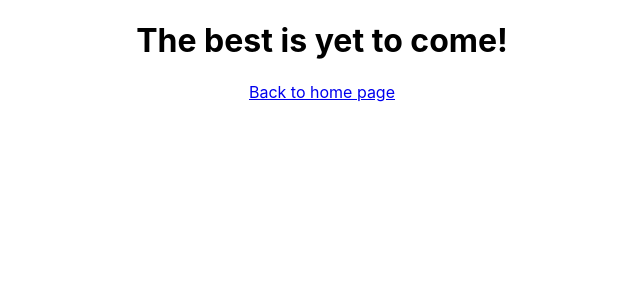
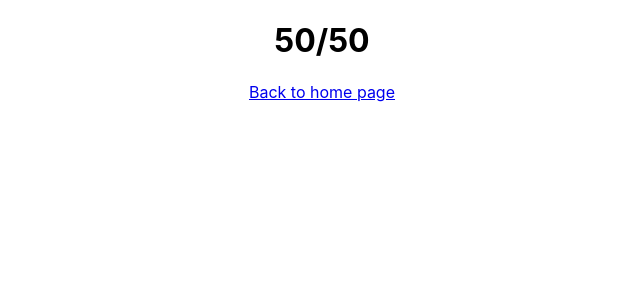
Before and after one commit to aselassie/kodflix, a React (Create React App) app: page /5050 in a window 1280 px wide. Shown: the top 300 px of the page, without its empty margins (318-958 px from the left). Built offline with nearby package versions, Linux system fonts and the light colour scheme.

Commit message:
task 13 and 14 refactor css and show titles on click

```diff
--- a/src/App.js
+++ b/src/App.js
@@ -1,6 +1,6 @@
 import React, { Component } from "react";
 import { BrowserRouter as Router, Route } from "react-router-dom";
-import Gallaries from "./Gallaries";
+import Galleries from "./Galleries";
 import Details from "./Details";
 
 import "./App.css";
@@ -10,8 +10,8 @@ class App extends Component {
     return (
       <Router>
         <div className="App">
-          <Route exact path='/' component={Gallaries}/>
-          <Route exact path='/:details' component={Details}/>
+          <Route exact path='/' component={Galleries}/>
+          <Route exact path='/:galleryId' component={Details}/>
         </div>
       </Router>
     );
--- a/src/Details.js
+++ b/src/Details.js
@@ -1,38 +1,31 @@
-import React, { Component } from 'react';
-import { Link } from 'react-router-dom';
-
+import React, { Component } from "react";
+import { Link } from "react-router-dom";
+import getGalleries from "./galleries-get";
 
 export default class Details extends Component {
 
-    constructor(){
+  constructor() {
     super();
     this.state = {
-            welcomeMessage: 'Welcome to the details page - WIP:'
-        }
+      gallery: {}
+    };
   }
 
-    componentDidMount(){
-        setTimeout(()=>{
+  componentDidMount() {
+    let galleryId = this.props.match.params.galleryId;
+    let gallery = getGalleries()
+        .find((gallery) => gallery.id === galleryId);
     this.setState({
-                welcomeMessage: 'The best is yet to come!'
+      gallery: gallery
     });
-        }, 3000);
   }
-    render(){
-        return(
+
+  render() {
+    return (
       <div>
-                <h1>{this.state.welcomeMessage}</h1>
-                <Link to='/'>Back to home page</Link>
+        <h1>{this.state.gallery.name}</h1>
+        <Link to="/">Back to home page</Link>
       </div>
     );
   }
 }
-
-// export default function Details(){
-//     return (
-//       <div>
-//           <h1>Welcome to the details page - WIP: </h1>
-//           <Link to='/'>Back to home page</Link>
-//       </div>
-//     )
-//   }
--- a/src/Gallaries.js
+++ b/src/Galleries.js
@@ -3,7 +3,7 @@ import Stack from './Stack';
 import getGalleries from './galleries-get';
 
 
-export default function Gallaries() {
+export default function Galleries() {
     return (
       <div>
         <div className="container">
```
Lines whose indentation alone changed are shown as unchanged.
